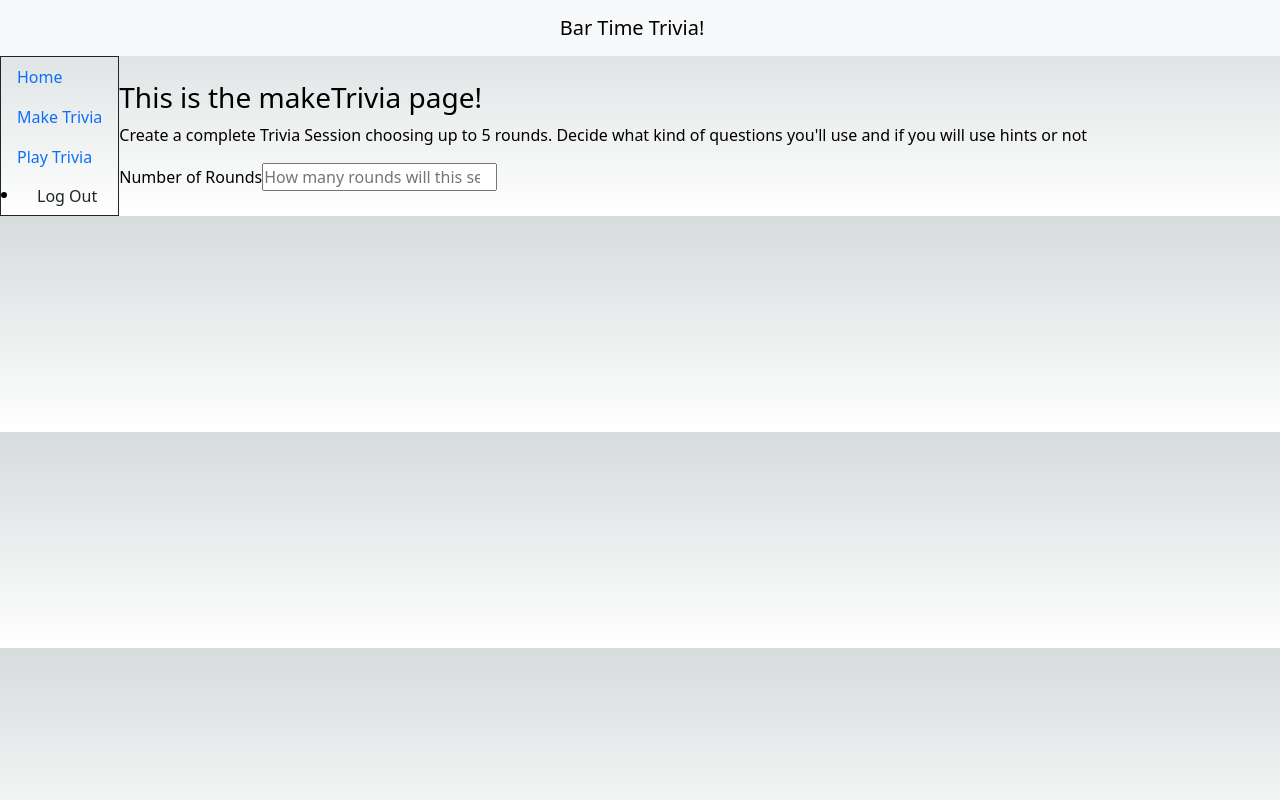
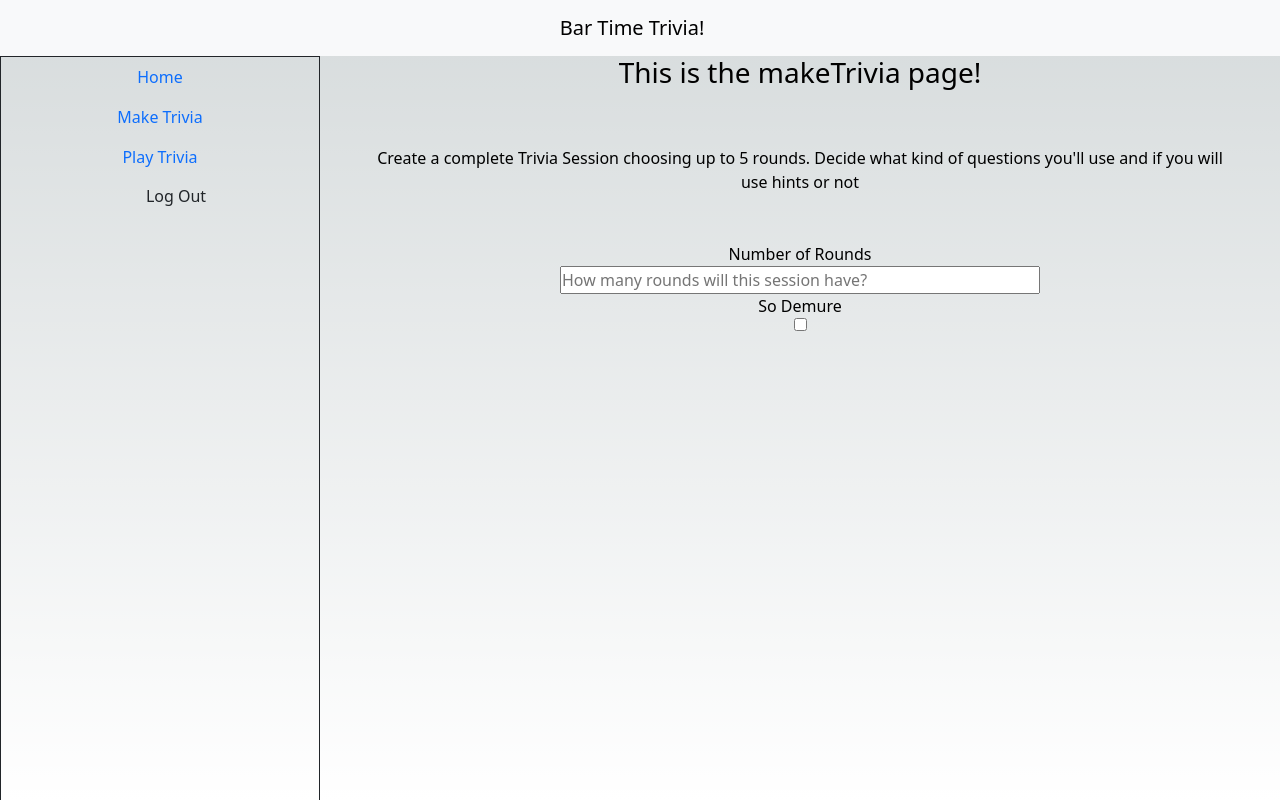
Before and after one commit to zshep/bar-time-trivia, a Next.js app: page /dashboard/makeTriviaSession in a window 1280 px wide. Built offline with nearby package versions, Linux system fonts and the light colour scheme.

Commit message:
added in styling and better bootstrap to make dashboard/ sidenave, and pages easier to look and handle

```diff
--- a/app/dashboard/layout.tsx
+++ b/app/dashboard/layout.tsx
@@ -6,11 +6,11 @@ import Sidenav from "../ui/sidenav";
 export default function Layout({ children }: { children: React.ReactNode }) {
     return (
 
-            <div className="d-flex flex-row">
-                <div className="md:w-64">
+            <div className="d-flex flex-row h-100">
+                <div className="d-flex flex-column align-items-center w-25 ">
                     <Sidenav />
                 </div>
-                <main className="d-flex flex-grow">
+                <main className="d-flex flex-stretch w-75 justify-content-around">
                     {children}
                 </main>
 
--- a/app/dashboard/makeTriviaSession/page.tsx
+++ b/app/dashboard/makeTriviaSession/page.tsx
@@ -5,15 +5,17 @@ export default function makeTriviaSession() {
         create variables/ states to hold info for the number of rounds */
 
     return (
-        <div className="d-flex flex-column justify-content-center align-content-center">
+        <div className="d-flex flex-column text-center">
             <h3>This is the makeTrivia page!</h3>
-            <p>Create a complete Trivia Session choosing up to 5 rounds. Decide what kind of questions you'll use and if you will use hints or not</p>
+            <p className="m-5">Create a complete Trivia Session choosing up to 5 rounds. Decide what kind of questions you'll use and if you will use hints or not</p>
             <form>
+                <div className="d-flex flex-column align-items-center mb-2">
                     <label
                         htmlFor="Roundamount">Number of Rounds
 
                     </label>
                     <input
+                        className="w-50"
                         name="Roundamount"
                         id="Roundamount"
                         type="number"
@@ -21,6 +23,19 @@ export default function makeTriviaSession() {
                         required>
 
                     </input>
+                    <label
+                        htmlFor="">So Demure
+
+                    </label>
+                    <input
+                        type="checkbox"
+                        name="demure"
+                        id="demure"
+
+                        >
+
+                    </input>
+                </div>
 
 
             </form>
--- a/app/globals.css
+++ b/app/globals.css
@@ -83,6 +83,7 @@
   body {
     max-width: 100vw;
     overflow-x: hidden;
+    max-height: 100%;
   }
 
   body {
@@ -93,6 +94,7 @@
         rgb(var(--background-end-rgb))
       )
       rgb(var(--background-start-rgb));
+      height: 100vh;
   }
 
   a {
--- a/app/layout.tsx
+++ b/app/layout.tsx
@@ -3,6 +3,7 @@ import './globals.css'
 import Headbanner from './ui/headbanner';
 import { Metadata } from 'next';
 import footerbar from "./ui/footerbar";
+import { Style } from "util";
 
 
 // Metadata info
@@ -25,7 +26,6 @@ export default function RootLayout ({
     return(
         <html lang="en">
 
-
             <body>
             <Headbanner></Headbanner>
                 {children}
--- a/app/page.tsx
+++ b/app/page.tsx
@@ -17,7 +17,7 @@ export default function page() {
                     <LoginForm></LoginForm>
                 </div>
                 <div className='d-flex flex-column'>
-                    <div className='d-flex flex-column justify-content-space-between'>
+                    <div className='d-flex flex-column justify-content-space-between text-center'>
                         <Link
                             href="/dashboard"
                             className='d-flex text-center'
--- a/app/ui/sidenav.tsx
+++ b/app/ui/sidenav.tsx
@@ -2,8 +2,9 @@
 
 export default function SideNav() {
     return(
-        <div className="border border-dark h-100">
-                <ul className="nav flex-column">
+        <div className="border border-dark h-100 w-100">
+                <div>
+                    <ul className="nav flex-column text-center">
                         <li className="nav-item">
                             <a className="nav-link active" href="/dashboard">Home</a>
                         </li>
@@ -15,12 +16,15 @@ export default function SideNav() {
                         </li>
 
                     </ul>
+                </div>
 
 
-                <div>
-                    <li>
+                <div className="text-center ">
+                    <ul>
+
                             <a className="btn" href="/logout">Log Out</a>
-                    </li>
+
+                    </ul>
                 </div>
 
             </div>
```
Also changed, not shown: app/dashboard/page.tsx (+4 -4 lines), app/dashboard/playTrivia/page.tsx (+4 -4 lines). Lines whose indentation alone changed are shown as unchanged.
